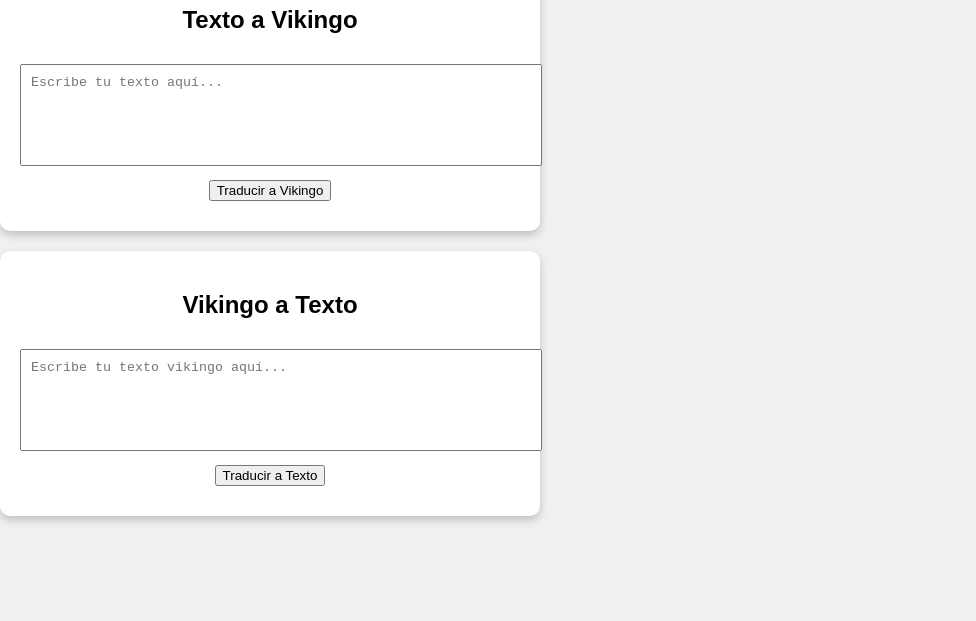
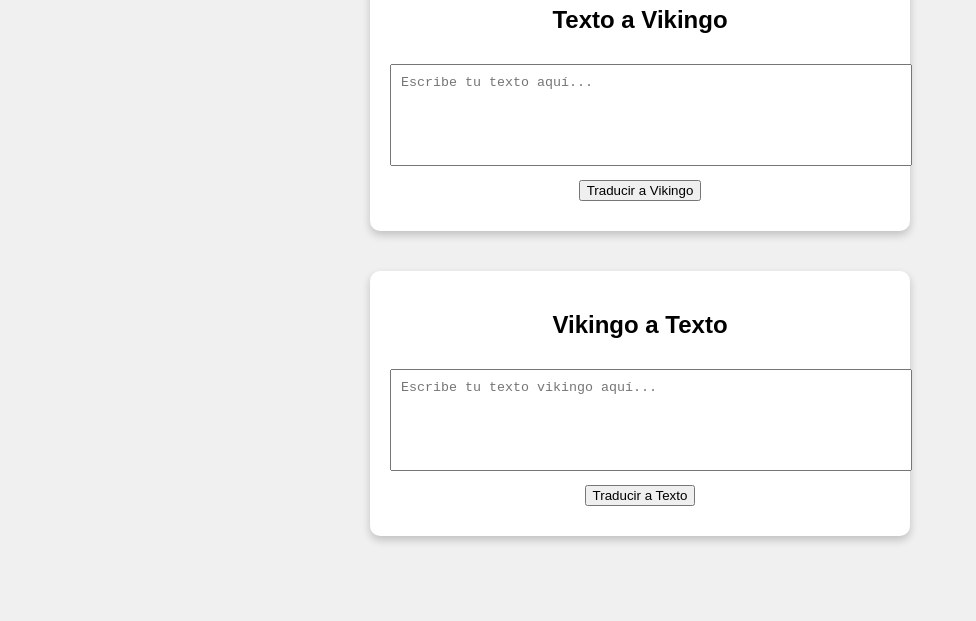
Before and after one commit to holatomi777/traductor-vikingo, a plain HTML site: page index.html in a window 1280 px wide. Shown: the part 179-800 px from the top of the page, without its empty margins (0-976 px from the left). Drawn offline with Linux system fonts and the light colour scheme.

Commit message:
Update index.html

```diff
--- a/index.html
+++ b/index.html
@@ -9,7 +9,7 @@
             font-family: Arial, sans-serif;
             display: flex;
             justify-content: center;
-            align-items: flex-start;
+            align-items: center;
             height: 100vh;
             background-color: #f0f0f0;
             margin: 0;
@@ -23,7 +23,7 @@
             box-shadow: 0 4px 8px rgba(0, 0, 0, 0.2);
             width: 80%;
             max-width: 500px;
-            margin-bottom: 20px;
+            margin: 20px; /* Añadido para separación entre secciones */
         }
         textarea {
             width: 100%;
```
